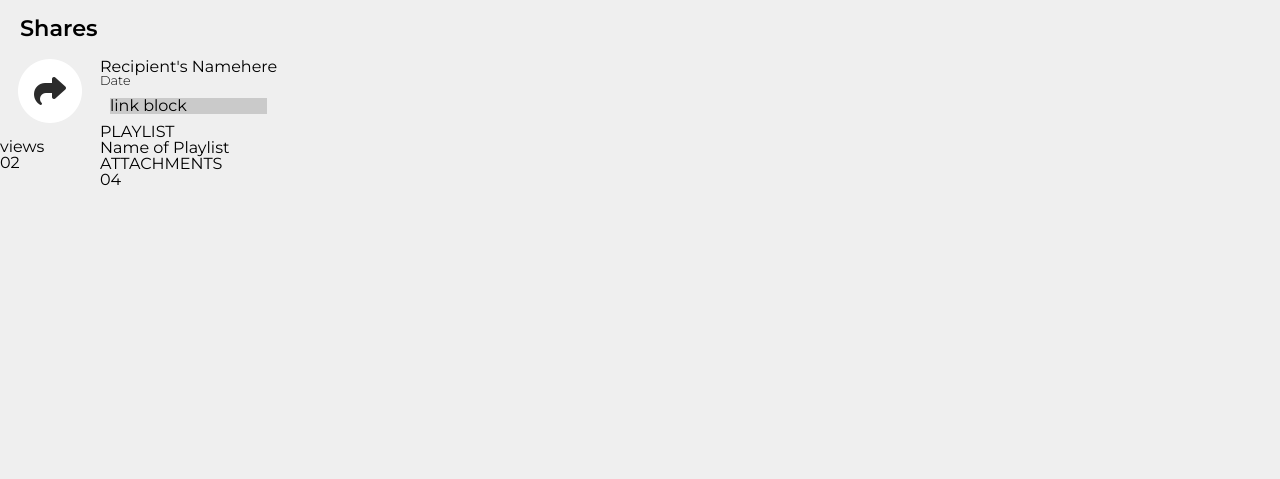
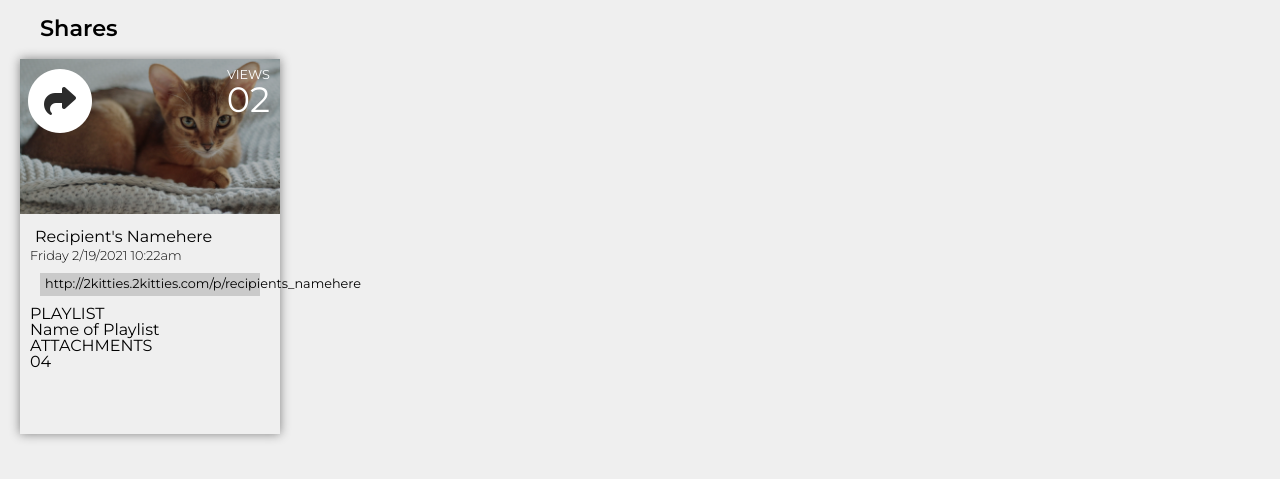
Before and after one commit to piknikki/two-kitties, a plain HTML site: page src/index.html in a window 1280 px wide. Shown: the part 143-622 px from the top of the page. Drawn offline with Linux system fonts and the light colour scheme; a web font is replaced by a local one.

Commit message:
Oops forgot to commit for a while

```diff
--- a/src/css/styles.scss
+++ b/src/css/styles.scss
@@ -76,7 +76,7 @@ body {
 
 // *** Main ***
 main {
-
+margin: 20px;
 }
 
 .content-title {
@@ -88,8 +88,71 @@ main {
 // *** Card ***
 
 .card {
+  width: 260px;
+  height: 375px;
   display: flex;
+  flex-flow: column nowrap;
+  box-shadow: 0 0 10px grey;
 
+}
+
+.card-header {
+  background-image: url("../images/cat1.png");
+  background-position: center;
+  background-size: contain;
+  background-repeat: no-repeat;
+  position: relative;
+
+  &__item {
+
+    &--image {
+
+    }
+
+    &--overlay {
+      background: black;
+      width: 260px;
+      height: 155px;
+      opacity: 0.3;
+    }
+
+    &--arrow-overlay {
+      position: absolute;
+      left: 0;
+      top: 0;
+      width: 260px;
+      height: 155px;
+      color: white;
+      display: flex;
+      padding-top: 10px;
+      justify-content: space-between;
+    }
+  }
+}
+
+.overlay {
+  &__item {
+    &--para {
+      display: flex;
+      flex-direction: column;
+      padding-right: 10px;
+    }
+
+    &--para-top {
+      font-size: 0.8em;
+      text-align: center;
+    }
+
+    &--para-bottom {
+      font-size: 2.2em;
+      text-align: center;
+    }
+  }
+}
+
+
+.image {
+  width: 260px;
 }
 .fa-circle {
   color: white;
@@ -100,11 +163,13 @@ main {
 }
 
 .card-body {
+  padding: 10px;
 
   &__item {
 
     &--name {
       font-size: 1em;
+      padding: 5px;
     }
 
     &--date {
@@ -115,6 +180,9 @@ main {
     &--link {
       margin: 10px;
       background: #CACACA;
+      font-size: 0.8em;
+      padding: 5px;
+      text-wrap: normal;
     }
   }
 }
--- a/src/index.html
+++ b/src/index.html
@@ -41,23 +41,28 @@
           <h1 class="content-title">Shares</h1>
           <article class="card">
             <section class="card-header">
-              <div class="card-header__item--arrow">
-                <span class="fa-stack fa-2x icon">
-                  <i class="fas fa-circle fa-stack-2x"></i>
-                  <i class="fas fa-reply fa-stack-1x fa-inverse fa-flip-horizontal"></i>
-                </span>
+<!--              <section class="card-header__item&#45;&#45;image">-->
+                <!-- image is background inside here -->
+              <div class="card-header__item--overlay"></div>
 
+              <div class="card-header__item--arrow-overlay">
+                <div class="overlay__item--arrow">
+                  <span class="fa-stack fa-2x ">
+                    <i class="fas fa-circle fa-stack-2x"></i>
+                    <i class="fas fa-reply fa-stack-1x fa-inverse fa-flip-horizontal"></i>
+                  </span>
+                </div>
+                <section class="overlay__item--para">
+                  <span class="overlay__item--para-top">VIEWS</span>
+                  <span class="overlay__item--para-bottom">02</span>
+                </section>
               </div>
-              <figure class="card-header__item--image">
-                <img src="">
-              </figure>
-              <div class="card-header__item--views">views</div>
-              <div class="card-header__item--view-num">02</div>
             </section>
+
             <section class="card-body">
               <section class="card-body__item--name">Recipient's Namehere</section>
-              <section class="card-body__item--date">Date</section>
-              <section class="card-body__item--link">link block</section>
+              <section class="card-body__item--date">Friday 2/19/2021 10:22am</section>
+              <section class="card-body__item--link">http://2kitties.2kitties.com/p/recipients_namehere</section>
               <section class="card-body__item--playlist">PLAYLIST</section>
               <section class="card-body__item--playlist-name">Name of Playlist</section>
               <section class="card-body__item--attachments">ATTACHMENTS</section>
```
Also changed, not shown: src/css/styles.css, src/images/cat1.png (added), src/images/cat2.png (added), src/images/cat3.png (added), src/images/cat4.png (added), src/images/cat5.png (added), src/images/cat6.png (added), src/images/cat7.png (added), src/images/cat8.png (added), 1 other file.
